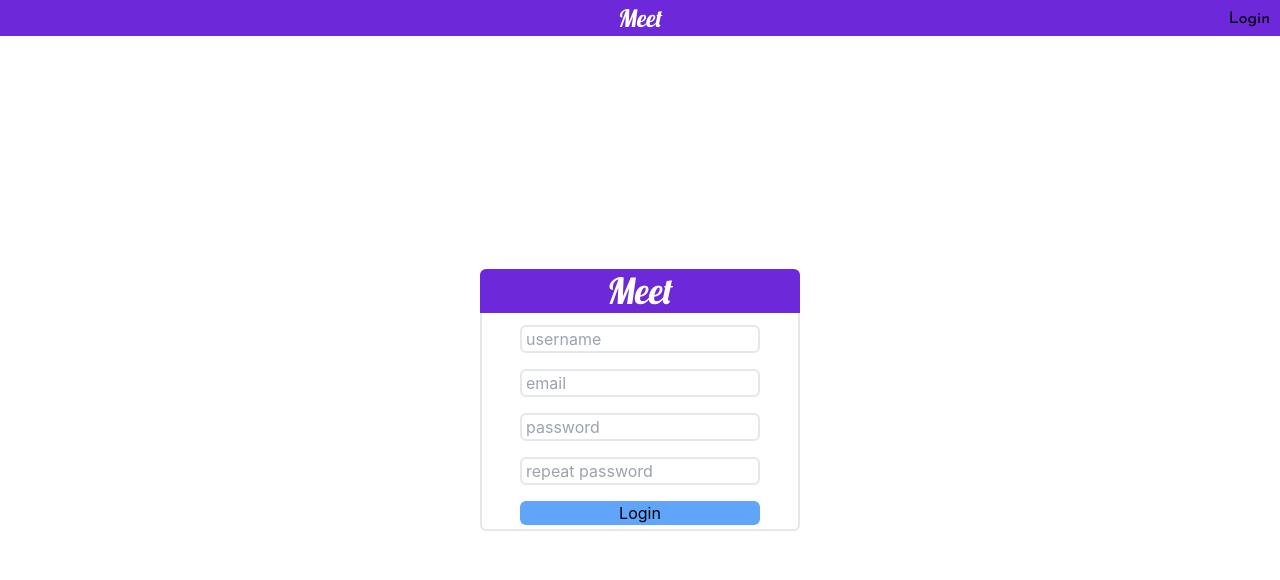
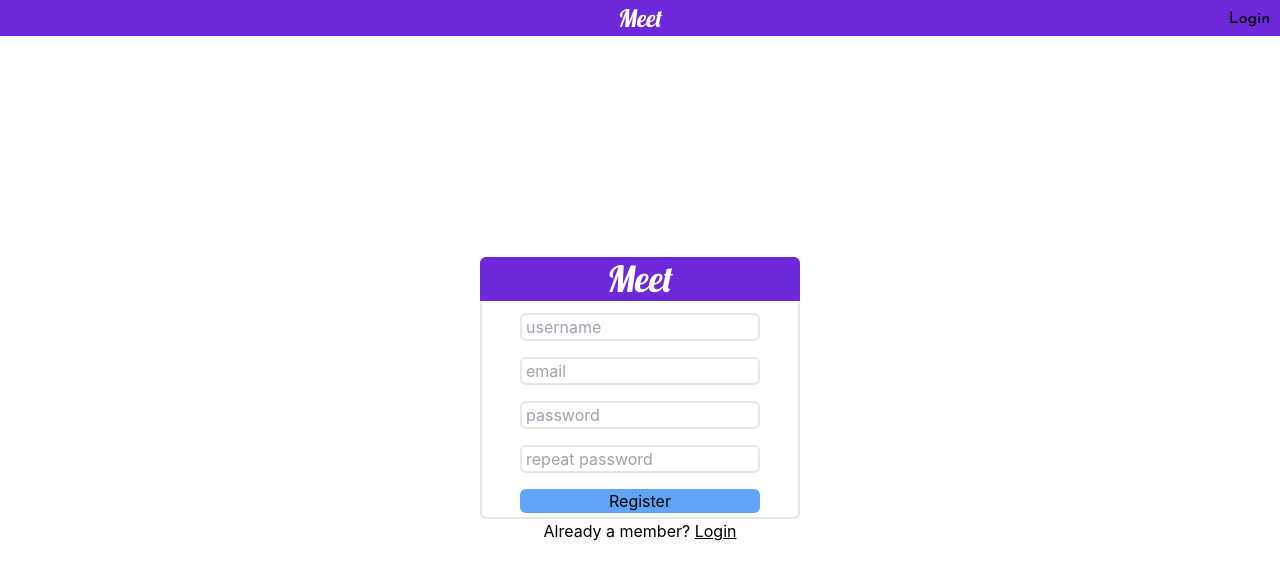
Before and after one commit to sam-h-hall/Meet, a React (Create React App) app: page /register in a window 1280 px wide. Shown: the top 580 px of the page. Built offline with nearby package versions, Linux system fonts and the light colour scheme; no server answers.

Commit message:
login route complete, login/register can redirect to each other

```diff
--- a/src/Components/Login.js
+++ b/src/Components/Login.js
@@ -2,17 +2,29 @@ import { useState } from "react";
 import { useForm } from "react-hook-form";
 import Axios from "axios";
 import { Link } from "react-router-dom";
+import * as yup from "yup";
+import { yupResolver } from "@hookform/resolvers/yup";
 
 const Login = () => {
   const [loggedIn, setLoggedIn] = useState([]);
   const inputStyle = "border-2 border-gray-200 w-60 rounded-md pl-1";
+  const errorStyle = "text-red-500 text-sm";
+
+  const validationSchema = yup.object().shape({
+    username: yup.string().required("*username required"),
+    password: yup.string().required("*password required"),
+  });
 
   const {
     register,
     handleSubmit,
     reset,
     formState: { errors },
-  } = useForm();
+  } = useForm({
+    mode: "onTouched",
+    resolver: yupResolver(validationSchema),
+    defaultValues: { username: "", password: "" },
+  });
 
   const submit = (credentials) => {
     if (credentials) {
@@ -46,6 +58,9 @@ const Login = () => {
               required: "username required",
             })}
           />
+          {errors.username && (
+            <p className={errorStyle}>{errors.username.message}</p>
+          )}
         </div>
 
         <div className="mb-4">
@@ -57,12 +72,23 @@ const Login = () => {
               required: "username is required",
             })}
           />
+          {errors.password && (
+            <p className={errorStyle}>{errors.password.message}</p>
+          )}
         </div>
 
         <button className="bg-blue-400 w-60 rounded-md mb-1" type="submit">
           Login
         </button>
       </form>
+      <div>
+        <p>
+          Not a member?{" "}
+          <Link className="underline" to="/register">
+            Register
+          </Link>
+        </p>
+      </div>
     </div>
   );
 };
--- a/src/Components/Register.js
+++ b/src/Components/Register.js
@@ -1,12 +1,13 @@
-import { useEffect, useState } from "react";
+import { useState } from "react";
 import { useForm } from "react-hook-form";
 import Axios from "axios";
 import { yupResolver } from "@hookform/resolvers/yup";
+import * as yup from "yup";
 import { Link } from "react-router-dom";
-import * as yup from "yup";
 
 const Register = () => {
   const [loggedIn, setLoggedIn] = useState([]);
+  //const [existingUser, setExistingUser] = useState(true);
   const inputStyle = "border-2 border-gray-200 w-60 rounded-md pl-1";
   const errorStyle = "text-red-500 text-sm";
 
@@ -122,9 +123,17 @@ const Register = () => {
         </div>
 
         <button className="bg-blue-400 w-60 rounded-md mb-1" type="submit">
-          Login
+          Register
         </button>
       </form>
+      <div>
+        <p>
+          Already a member?{" "}
+          <Link className="underline" to="/login">
+            Login
+          </Link>
+        </p>
+      </div>
     </div>
   );
 };
```
